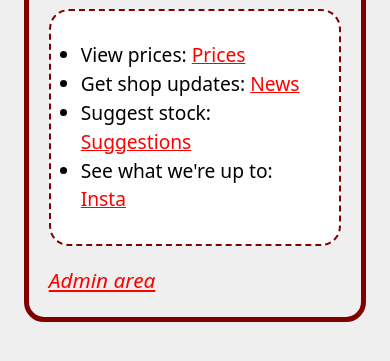
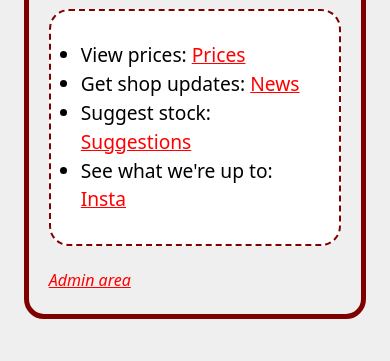
Before and after one commit to bethLacy/TerminalWebsite, a plain HTML site: page index.html in a window 390 px wide. Shown: the part 179-540 px from the top of the page. Drawn offline with Linux system fonts and the light colour scheme.

Commit message:
Minor style change

```diff
--- a/styles.css
+++ b/styles.css
@@ -95,7 +95,7 @@ a:hover, a:focus {
 
 .finePrint {
     color: grey;
-    font-size: small;
+    font-size:medium;
     font-style: initial;
     font-style: italic;
 }
@@ -144,7 +144,7 @@ a:hover, a:focus {
 
   .finePrint {
     color: grey;
-    font-size: 1.3rem;
+    font-size:medium;
     font-style: initial;
     font-style: italic;
   }
```
